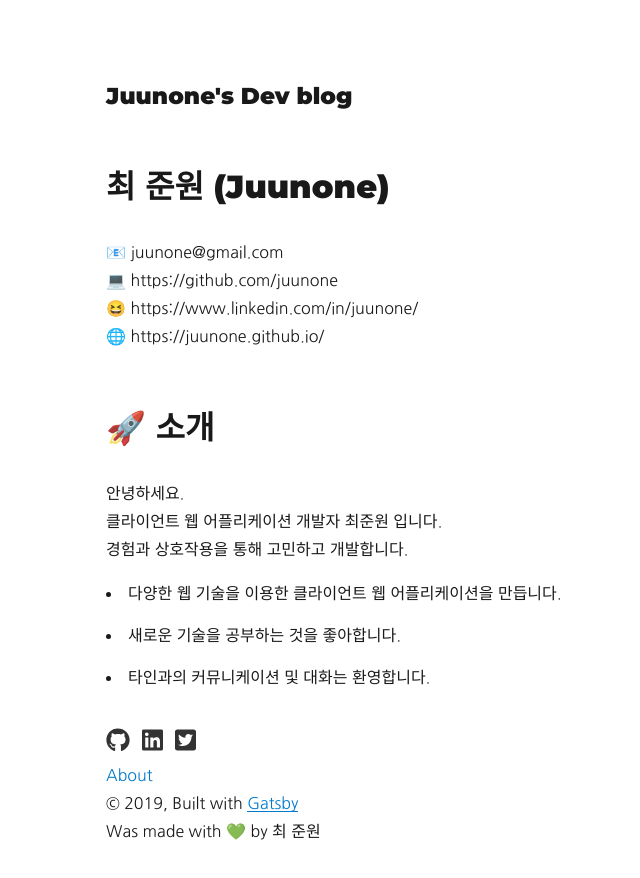
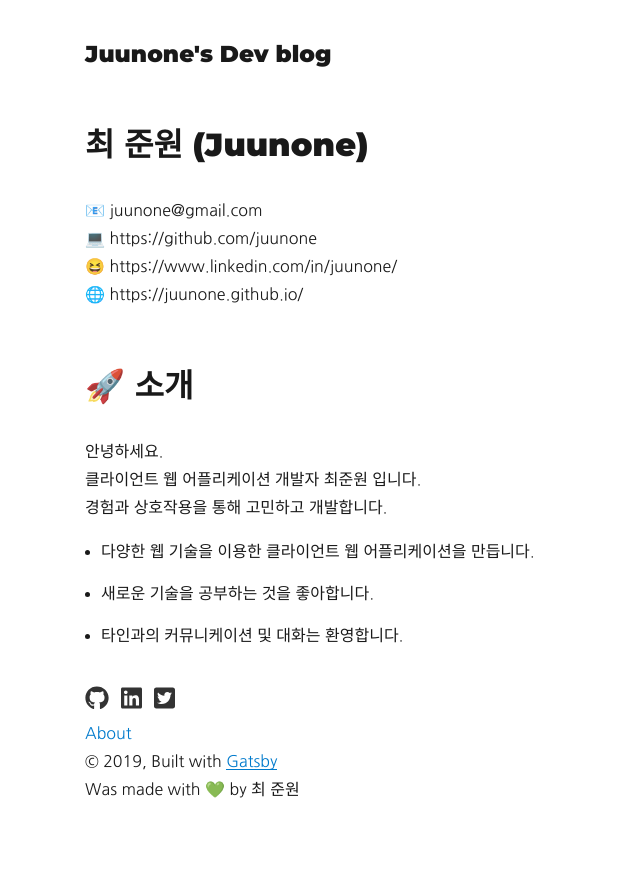
Before and after one commit to juunone/gatsby-blog, a Gatsby site: page /about in a window 1280 px wide. Shown: the whole page, without its empty margins (240-880 px from the left). After the commit the page ends 845 px from the top, so only its background shows below. Built offline with nearby package versions, Linux system fonts and the light colour scheme; Gatsby itself is replaced by a stand-in of ours; some packages are replaced by stand-ins of ours.

Commit message:
Added globalStyle

```diff
--- a/src/components/layout.js
+++ b/src/components/layout.js
@@ -3,12 +3,29 @@ import { Link } from "gatsby";
 import { FontAwesomeIcon } from '@fortawesome/react-fontawesome';
 import { faGithub, faLinkedin, faTwitterSquare } from '@fortawesome/free-brands-svg-icons';
 import { rhythm, scale } from "../utils/typography";
+import { ThemeProvider, createGlobalStyle } from 'styled-components';
 import { Paragraph, SocialLink, Wrapper } from './styled'
 
 class Layout extends React.Component {
   render() {
     const { location, title, children, social } = this.props
     const rootPath = `${__PATH_PREFIX__}/`
+    // Define what props.theme will look like
+    const theme = {
+      fontFamily: "'Nanum Gothic', sans-serif;"
+    };
+
+    const GlobalStyle = createGlobalStyle`
+      body {
+        font-family: ${props => props.theme.fontFamily};
+      }
+
+      ul{
+        margin-top:1em;
+        list-style-position:initial;
+        padding-left:1em;
+      }
+    `
 
     let header
 
@@ -55,7 +72,9 @@ class Layout extends React.Component {
       )
     }
     return (
+      <ThemeProvider theme={theme}>
         <Wrapper>
+          <GlobalStyle />
           <header>{header}</header>
           <main>{children}</main>
           <footer>
@@ -83,6 +102,7 @@ class Layout extends React.Component {
             </Paragraph>
           </footer>
         </Wrapper>
+      </ThemeProvider>
     )
   }
 }
--- a/src/pages/about.js
+++ b/src/pages/about.js
@@ -2,20 +2,14 @@ import React from 'react';
 import { graphql } from "gatsby"
 import Layout from "../components/layout"
 import SEO from "../components/seo"
-import { ThemeProvider } from 'styled-components';
 import { Wrapper, Header1, Ul } from '../components/styled';
 
 const about = (props) =>{
   const { data } = props;
   const siteTitle = data.site.siteMetadata.title;
   const social = data.site.siteMetadata.social;
-  const theme = {
-    fontFamily: "'Nanum Gothic', sans-serif;"
-  };
 
   return (
-    <ThemeProvider theme={theme}>
-      <Wrapper>
     <Layout location={props.location} title={siteTitle} social={social}>
       <SEO title="about" />
         <Header1>최 준원 (Juunone)</Header1>
@@ -30,14 +24,12 @@ const about = (props) =>{
         안녕하세요.<br />
         클라이언트 웹 어플리케이션 개발자 최준원 입니다.<br />
         경험과 상호작용을 통해 고민하고 개발합니다.
-            <Ul>
+        <ul>
           <li>다양한 웹 기술을 이용한 클라이언트 웹 어플리케이션을 만듭니다.</li>
           <li>새로운 기술을 공부하는 것을 좋아합니다.</li>
           <li>타인과의 커뮤니케이션 및 대화는 환영합니다.</li>
-            </Ul>
+        </ul>
     </Layout>
-      </Wrapper>
-    </ThemeProvider>
   )
 };
 
```
Also changed, not shown: src/pages/index.js (+0 -7 lines). Lines whose indentation alone changed are shown as unchanged.
